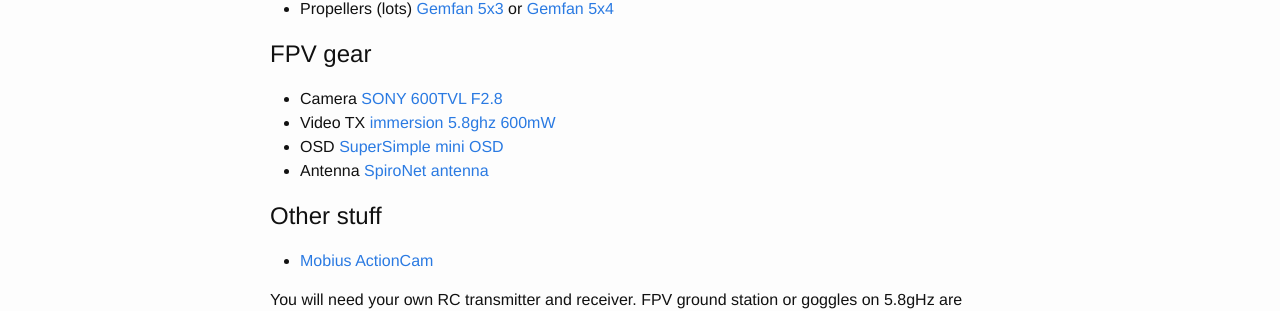
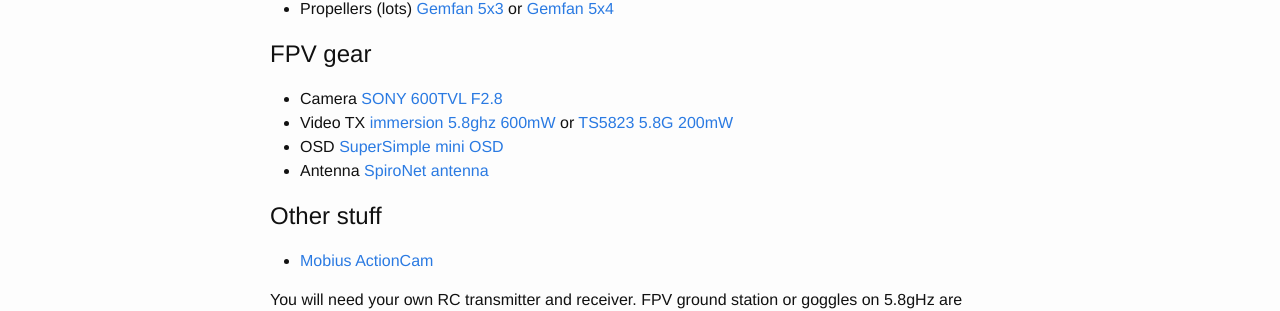
Before and after one commit to gardleopard/multicopter, a Jekyll site: the page built from _posts/2015-02-23-zmr-250-project.markdown, in a window 1280 px wide. Shown: the part 533-844 px from the top of the page. Built offline with Jekyll 4.4.1, drawn with Linux system fonts in a browser that asks for light colours.

Commit message:
Adding 200mW video tx option

```diff
--- a/_posts/2015-02-23-zmr-250-project.markdown
+++ b/_posts/2015-02-23-zmr-250-project.markdown
@@ -22,7 +22,7 @@ Here is my planned shopping list (I have not ordered all this yet).
 
 # FPV gear
 - Camera [SONY 600TVL F2.8][SONY 600TVL F2.8]
-- Video TX [immersion 5.8ghz 600mW][immersion 5.8ghz 600mW]
+- Video TX [immersion 5.8ghz 600mW][immersion 5.8ghz 600mW] or [TS5823 5.8G 200mW][TS5823 5.8G 200mW]
 - OSD [SuperSimple mini OSD][SuperSimple mini OSD]
 - Antenna [SpiroNet antenna][SpiroNet antenna]
 
@@ -32,6 +32,7 @@ Here is my planned shopping list (I have not ordered all this yet).
 
 You will need your own RC transmitter and receiver. FPV ground station or goggles on 5.8gHz are required to receive video from the FPV tx.
 
+[TS5823 5.8G 200mW]: http://www.ebay.com/itm/5-8G-200mW-TS5823-32CH-Channel-FPV-Mini-Wireless-AV-Transmitter-Module-NEW-/231471744102?pt=LH_DefaultDomain_15&hash=item35e4ca8466
 [Mobius ActionCam]: http://www.ebay.com/itm/151071891306
 [ZMR-250-frame]: http://www.goodluckbuy.com/zmr250-250mm-carbon-fiber-4-axis-mini-quadcopter-frame-kit.html
 [SunnySky-x2204-2300KV]: http://www.banggood.com/Sunnysky-X2204-2300KV-Brushless-Motor-CW-CCW-For-RC-Model-p-952075.html
```
